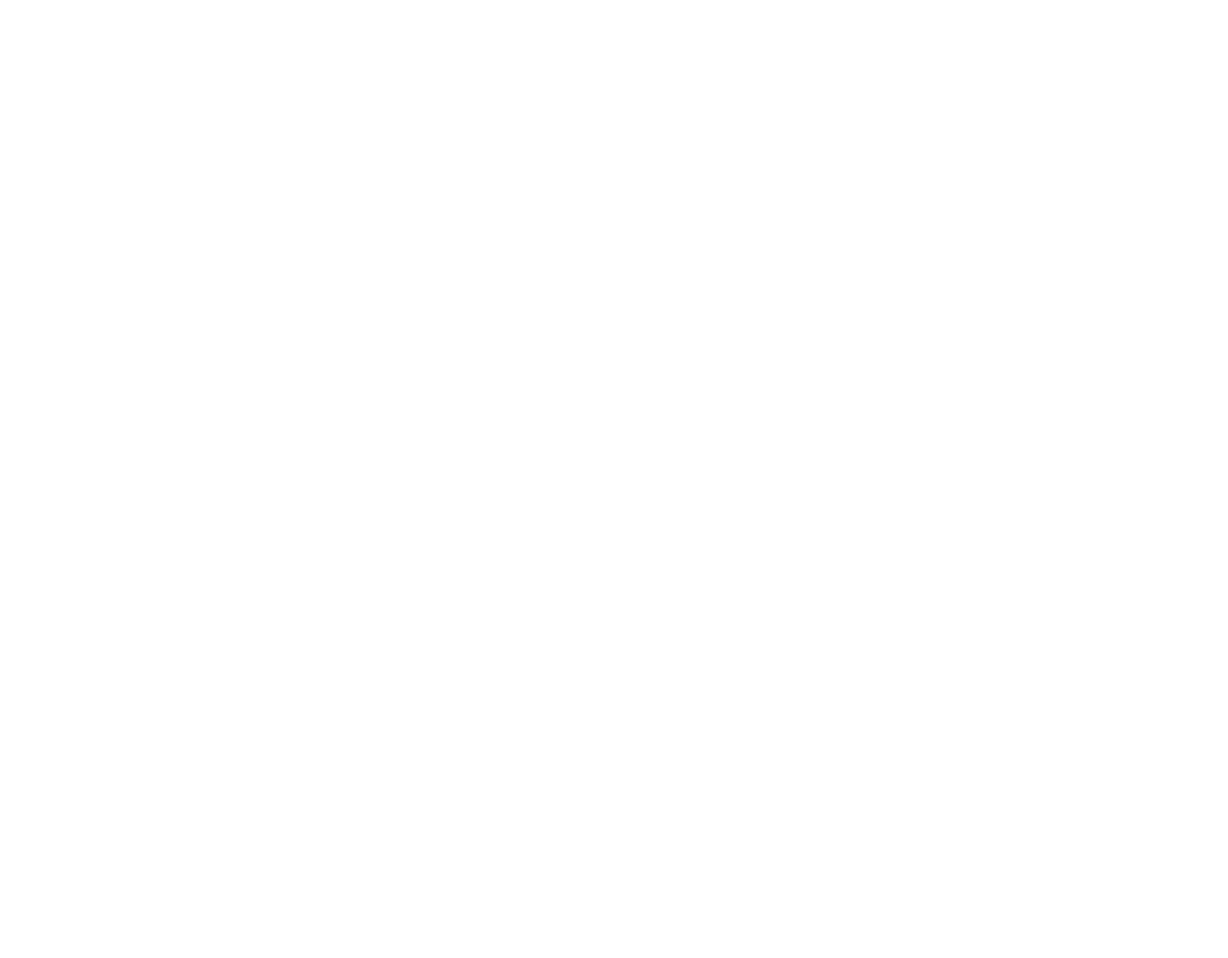
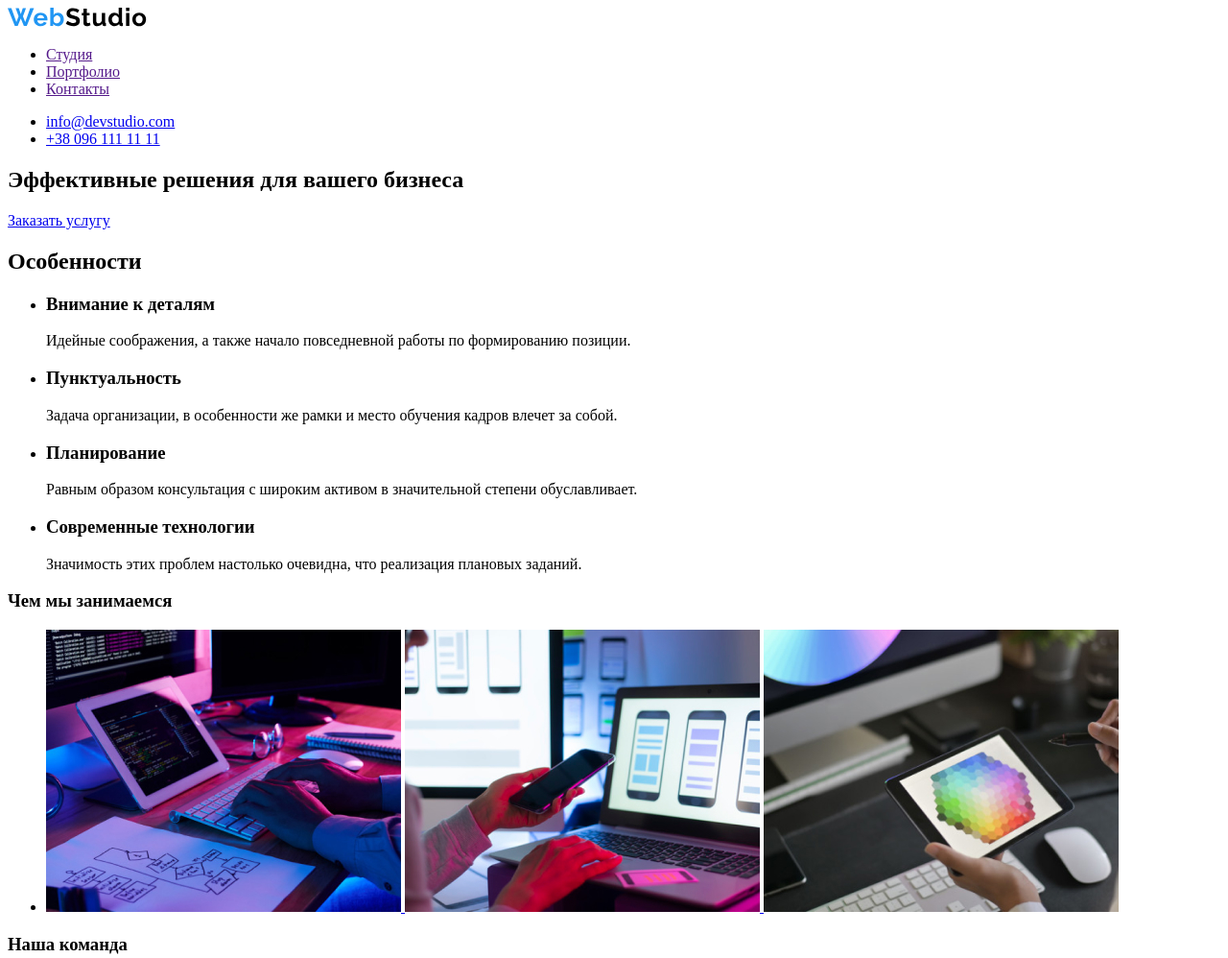
Before and after one commit to DSerSmart/goit-markup-hw-01, a plain HTML site: page index.html in a window 1280 px wide. Shown: the top 998 px of the page at 96% size. Before the commit the page ends 800 px from the top, so only its background shows below. Drawn offline with Linux system fonts and the light colour scheme.

Commit message:
Homework 1
HTML разметка без футера

```diff
--- a/index.html
+++ b/index.html
@@ -1,5 +1,5 @@
 <!DOCTYPE html>
-<html lang="en">
+<html lang="ru">
   <head>
         <meta charset="UTF-8">
         <meta http-equiv="X-UA-Compatible" content="IE=edge">
@@ -7,6 +7,99 @@
         <title>Document</title>
   </head>
   <body>
+         <!--Шапка сайта-->
+     <header>
+        <a href="https://www.google.com/">
+            <img src="./img/WebStudio Logo.svg" alt="WebStudio">
+        </a>
+
+        <ul>
+            <li><a href="">Студия</a></li>
+            <li><a href="">Портфолио</a></li>
+            <li><a href="">Контакты</a></li>
+        </ul>
+        <ul>
+            <li><a href="mailto:info@devstudio.com">info@devstudio.com</a></li>
+            <li><a href="tel:+38 096 111 11 11">+38 096 111 11 11</a></li>
+        </ul>
+
+     </header>
+     <main>
+        <!--Герой-->
+        <section>
+            <h1>Эффективные решения для вашего бизнеса</h1>
+            <a href="/">Заказать услугу</a>
+        </section>
+        <!--Приимущества-->
+        <section>
+            <h2>Особенности</h2>
+            <ul>
+                <li>
+                    <h3>Внимание к деталям</h3>
+                    <p>Идейные соображения, а также начало повседневной работы по формированию позиции.</p>
+                </li>
+                <li>
+                    <h3>Пунктуальность</h3>
+                    <p>Задача организации, в особенности же рамки и место обучения кадров влечет за собой.</p>
+                </li>
+                <li>
+                    <h3>Планирование</h3>
+                    <p>Равным образом консультация с широким активом в значительной степени обуславливает.</p>
+                </li>
+                <li>
+                    <h3>Современные технологии</h3>
+                    <p>Значимость этих проблем настолько очевидна, что реализация плановых заданий.</p>
+                </li>
+            </ul>
+        </section>
+        <!--Чем мы занимаемся-->
+        <section>
+            <h3>Чем мы занимаемся</h3>
+            <ul>
+                <li>
+                    <a href="/">
+                        <img src="img/box 1.jpg" alt="box 1" width="370">
+                    </a>
+                    <a href="/">
+                        <img src="img/box 2.jpg" alt="box 2" width="370">
+                    </a>
+                    <a href="/">
+                        <img src="img/box 3.jpg" alt="box 3" width="370">
+                    </a>
+                </li>
+            </ul>
+        </section>
+        <!--Наша команда-->
+        <section>
+            <h3>Наша команда</h3>
+            <ul>
+                <li>
+                    <img src="img/Igor Dem.jpg" alt="Игорь Демьяненко<" width="270">
+                    <h4>Игорь Демьяненко</h4>
+                    <p>Product Designer</p>
+                </li>
+                <li>
+                    <img src="img/Olga rep.jpg" alt="Ольга Репина" width="270">
+                    <h4>Ольга Репина</h4>
+                    <p>Frontend Developer</p>
+                </li>
+                <li>
+                    <img src="img/Nokolay Tarasov.jpg" alt="Николай Тарасов" width="270">
+                    <h4>Николай Тарасов</h4>
+                    <p>Marketing</p>
+                </li>
+                <li>
+                    <img src="img/Mix Ermakov.jpg" alt="Михаил Ермаков" width="270">
+                    <h4>Михаил Ермаков</h4>
+                    <p>UI Designer</p>
+                </li>
+            </ul>
+        </section>
+     </main>
+
+        <footer>
+            Футер
+        </footer>
 
  </body>
 </html>
```
Also changed, not shown: .prettierrc.json (added), img/Igor Dem.jpg (added), img/Mix Ermakov.jpg (added), img/Mix Ermakov.png (added), img/Nokolay Tarasov.jpg (added), img/Olga rep.jpg (added), img/WebStudio Logo.svg (added), img/box 1.jpg (added), img/box 1.png (added), img/box 2.jpg (added), img/box 3.jpg (added). Lines whose indentation alone changed are shown as unchanged.
